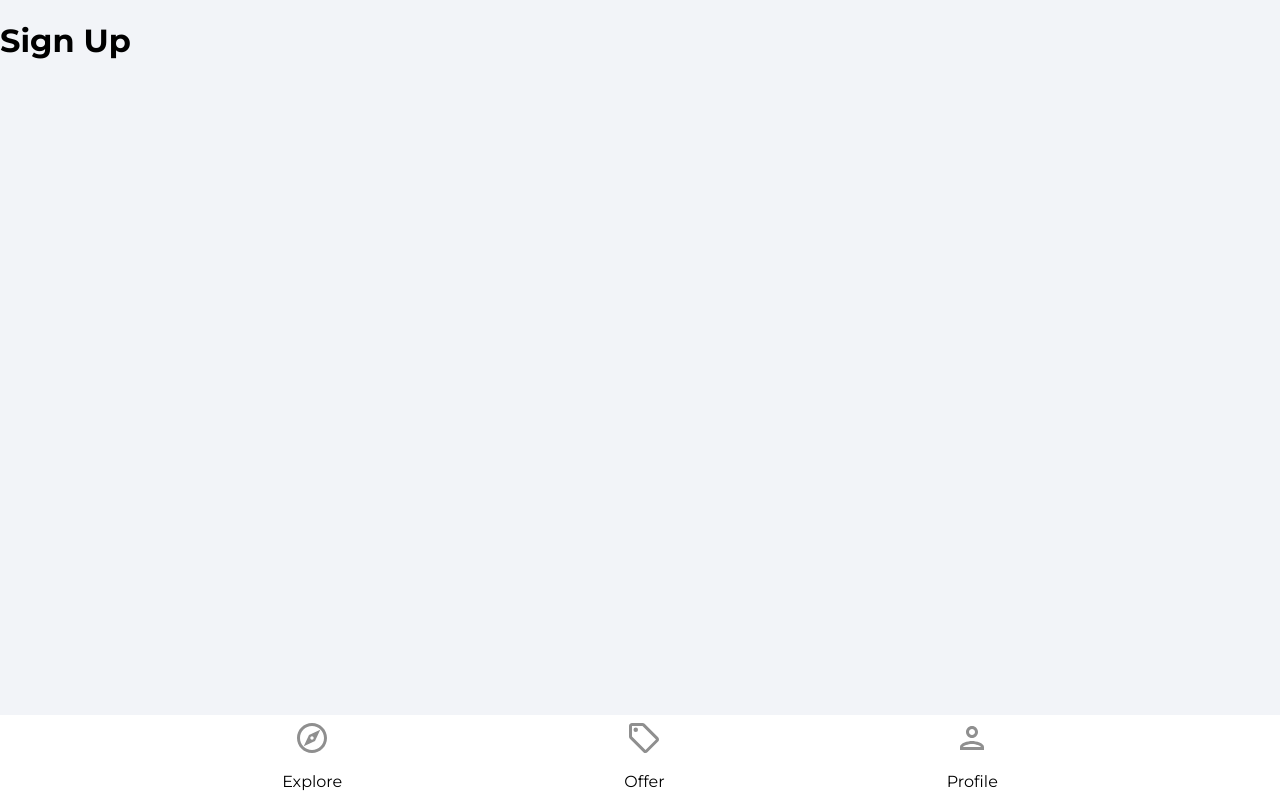
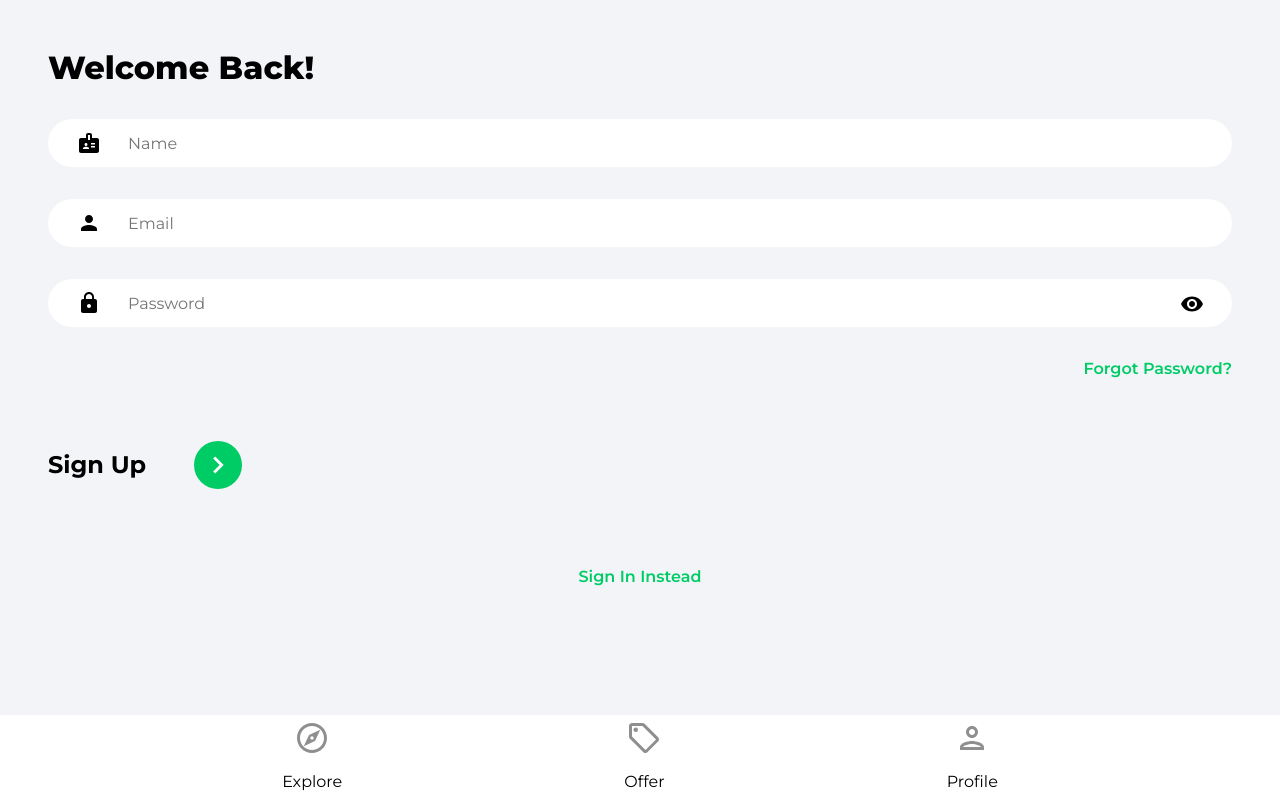
Before and after one commit to whitebeard086/house_marketplace, a React (Create React App) app: page /sign-up in a window 1280 px wide. Built offline with nearby package versions, Linux system fonts and the light colour scheme.

Commit message:
sign in and sign up page

```diff
--- a/src/pages/SignIn.jsx
+++ b/src/pages/SignIn.jsx
@@ -1,8 +1,78 @@
+import { useState } from "react";
+import { Link, useNavigate } from "react-router-dom";
+import { ReactComponent as ArrowRightIcon } from "../assets/svg/keyboardArrowRightIcon.svg";
+import visibilityIcon from "../assets/svg/visibilityIcon.svg";
+
 const SignIn = () => {
-    return (
-      <div>
-          <h1>Sign In</h1>
+  const [showPassword, setShowPassword] = useState(false);
+  const [formData, setFormData] = useState({
+    email: "",
+    password: "",
+  });
+  const { email, password } = formData;
+
+  const navigate = useNavigate();
+
+  const onChange = e => {
+    setFormData(prevState => ({
+      ...prevState,
+      [e.target.id]: e.target.value,
+    }));
+  };
+
+  return (
+    <>
+      <div className="pageContainer">
+        <header>
+          <p className="pageHeader">Welcome Back!</p>
+        </header>
+
+        <main>
+          <form>
+            <input
+              type="email"
+              placeholder="Email"
+              id="email"
+              value={email}
+              onChange={onChange}
+              className="emailInput"
+            />
+            <div className="passwordInputDiv">
+              <input
+                type={showPassword ? "text" : "password"}
+                className="passwordInput"
+                placeholder="Password"
+                id="password"
+                value={password}
+                onChange={onChange}
+              />
+              <img
+                src={visibilityIcon}
+                alt="show password"
+                className="showPassword"
+                onClick={() => setShowPassword(prevState => !prevState)}
+              />
+            </div>
+
+            <Link to="/forgot-password" className="forgotPasswordLink">
+              Forgot Password?
+            </Link>
+            <div className="signInBar">
+              <p className="signInText">Sign In</p>
+              <button className="signInButton">
+                <ArrowRightIcon fill="#fff" width="34px" height="34px" />
+              </button>
+            </div>
+          </form>
+
+          {/* Google OAuth */}
+
+          <Link to="/sign-up" className="registerLink">
+            Sign Up Instead
+          </Link>
+        </main>
       </div>
-    )
-  }
-  export default SignIn
+    </>
+  );
+};
+export default SignIn;
--- a/src/pages/SignUp.jsx
+++ b/src/pages/SignUp.jsx
@@ -1,8 +1,87 @@
+import { useState } from "react";
+import { Link, useNavigate } from "react-router-dom";
+import { ReactComponent as ArrowRightIcon } from "../assets/svg/keyboardArrowRightIcon.svg";
+import visibilityIcon from "../assets/svg/visibilityIcon.svg";
+
 const SignUp = () => {
-    return (
-      <div>
-          <h1>Sign Up</h1>
+  const [showPassword, setShowPassword] = useState(false);
+  const [formData, setFormData] = useState({
+    name: "",
+    email: "",
+    password: "",
+  });
+  const { name, email, password } = formData;
+
+  const navigate = useNavigate();
+
+  const onChange = e => {
+    setFormData(prevState => ({
+      ...prevState,
+      [e.target.id]: e.target.value,
+    }));
+  };
+
+  return (
+    <>
+      <div className="pageContainer">
+        <header>
+          <p className="pageHeader">Welcome Back!</p>
+        </header>
+
+        <main>
+          <form>
+            <input
+              type="text"
+              placeholder="Name"
+              id="name"
+              value={name}
+              onChange={onChange}
+              className="nameInput"
+            />
+            <input
+              type="email"
+              placeholder="Email"
+              id="email"
+              value={email}
+              onChange={onChange}
+              className="emailInput"
+            />
+            <div className="passwordInputDiv">
+              <input
+                type={showPassword ? "text" : "password"}
+                className="passwordInput"
+                placeholder="Password"
+                id="password"
+                value={password}
+                onChange={onChange}
+              />
+              <img
+                src={visibilityIcon}
+                alt="show password"
+                className="showPassword"
+                onClick={() => setShowPassword(prevState => !prevState)}
+              />
+            </div>
+
+            <Link to="/forgot-password" className="forgotPasswordLink">
+              Forgot Password?
+            </Link>
+            <div className="signUpBar">
+              <p className="signUpText">Sign Up</p>
+              <button className="signUpButton">
+                <ArrowRightIcon fill="#fff" width="34px" height="34px" />
+              </button>
+            </div>
+          </form>
+
+          {/* Google OAuth */}
+
+          <Link to="/sign-in" className="registerLink">
+            Sign In Instead
+          </Link>
+        </main>
       </div>
-    )
-  }
-  export default SignUp
+    </>
+  );
+};
+export default SignUp;
```
